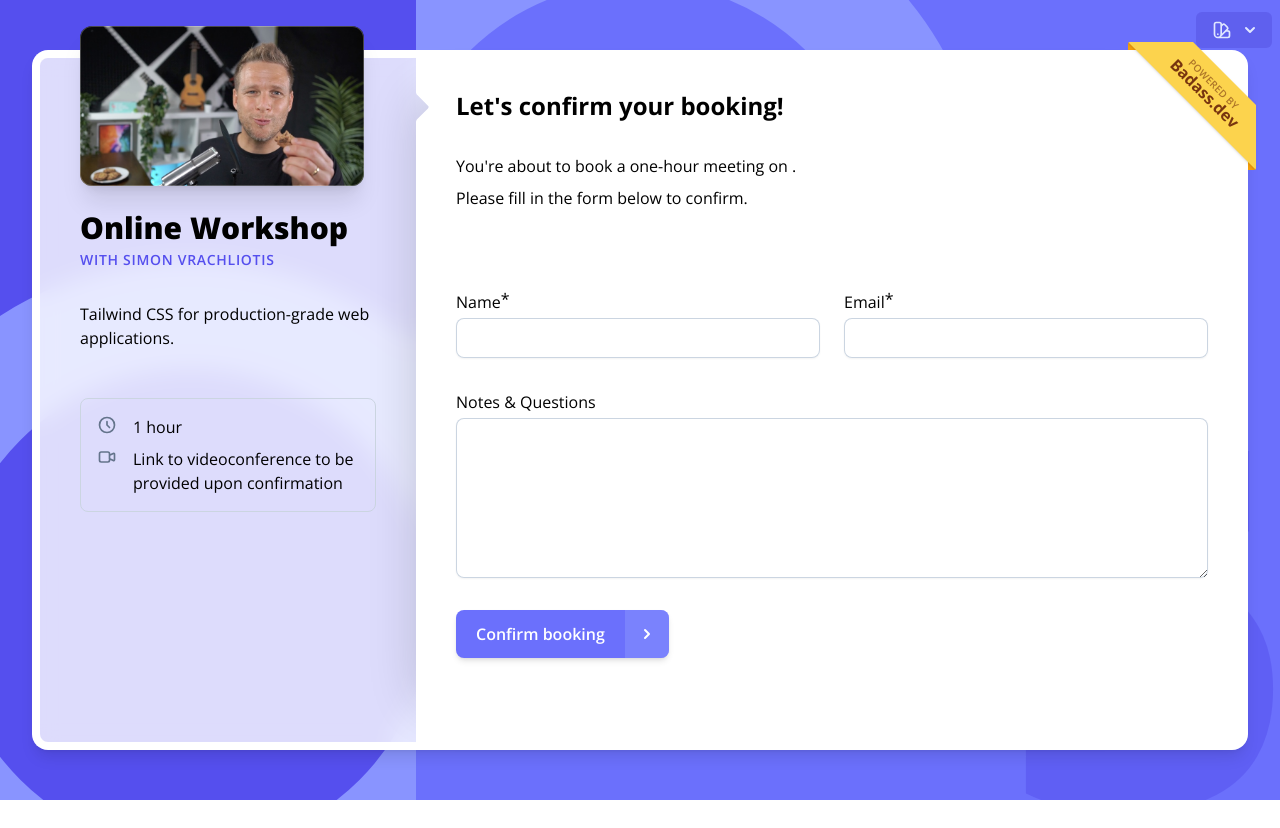
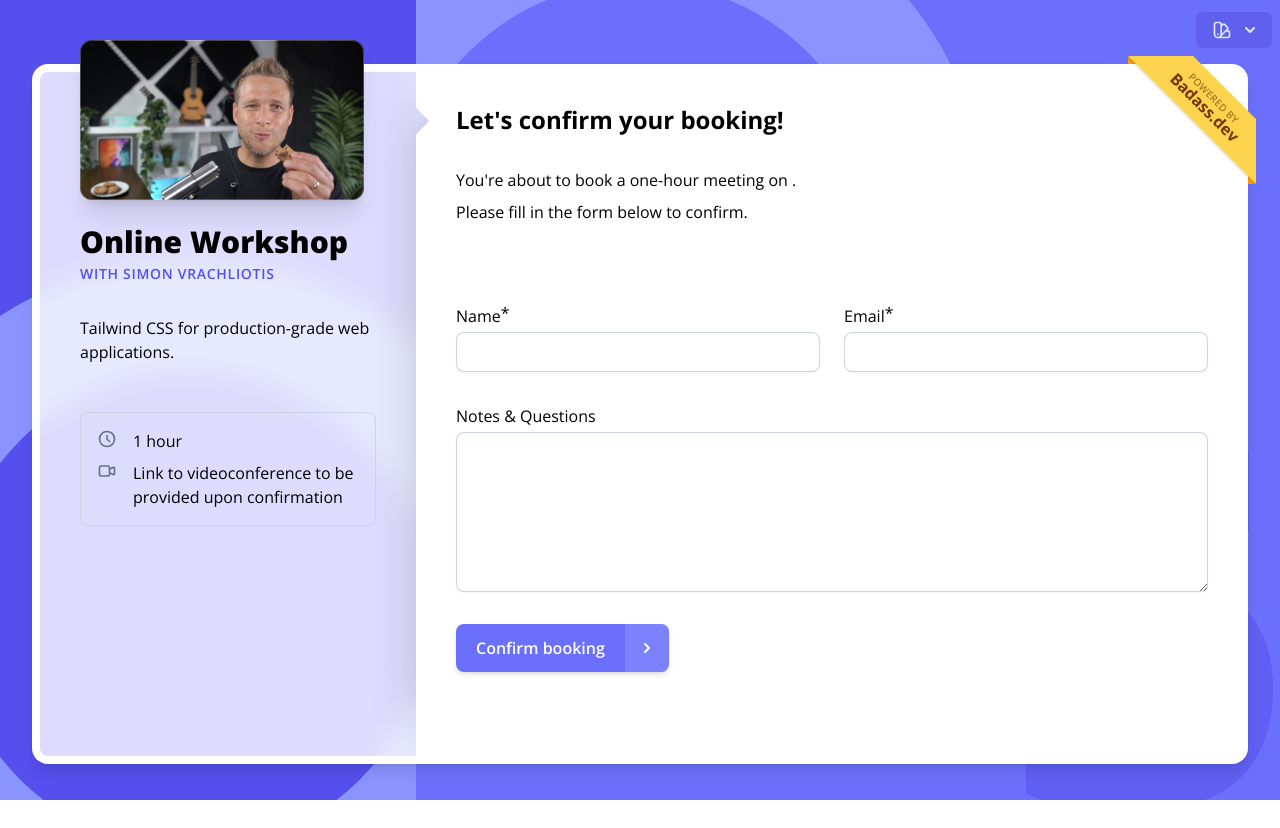
Before and after one commit to pro-tailwind/calendar-app, a Next.js app: page /booking-details in a window 1280 px wide. Before the commit the page ends 800 px from the top, so only its background shows below. Built offline with nearby package versions, Linux system fonts and the light colour scheme.

Commit message:
Increase vertical padding on card container to leave room for theme switcher

```diff
--- a/pages/_app.jsx
+++ b/pages/_app.jsx
@@ -19,7 +19,7 @@
       <ThemeSwitcher activeTheme={activeTheme} setActiveTheme={setActiveTheme} />
       <div className="grid min-h-screen place-items-center">
         <BackgroundDecoration selectedDate={selectedDate} />
-        <div className="mx-auto w-full max-w-5xl px-2 py-10 sm:px-6 lg:px-8 xl:max-w-7xl">
+        <div className="mx-auto w-full max-w-5xl px-2 py-16 sm:px-6 lg:px-8 xl:max-w-7xl">
           <div className="relative">
             <Ribbon />
             <div className="grid h-full rounded-2xl shadow-lg xl:grid-cols-[theme(width.100),1fr]">
```
